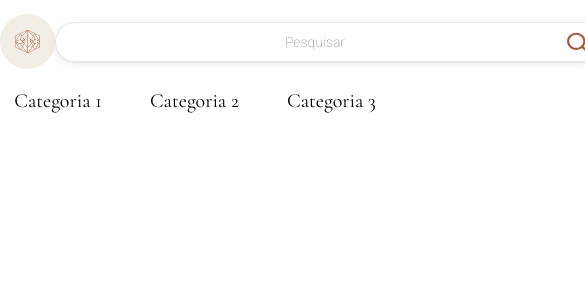
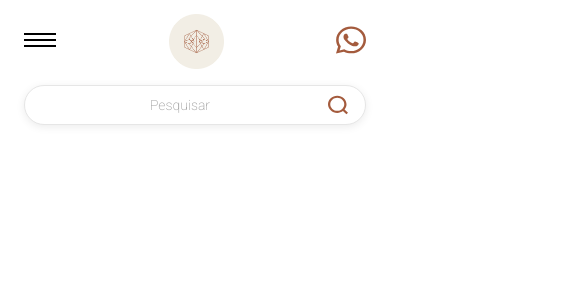
Before and after one commit to andrademachado/prototipo_site, a React (Vite) app: page / in a window 390 px wide. Shown: the top 300 px of the page, 585 px wide, since content can reach past the window. Built offline with nearby package versions, Linux system fonts and the light colour scheme; a web font is replaced by a local one.

Commit message:
Responsividade do component Header .

```diff
--- a/src/components/Header/index.tsx
+++ b/src/components/Header/index.tsx
@@ -4,15 +4,39 @@ import { Container } from '../../styles'
 import logo from '../../assets/images/Logo.png'
 import zap from '../../assets/images/zap.svg'
 import lupa from '../../assets/images/lupa.svg'
+import close from '../../assets/images/close1.svg'
 
 const Header = () => {
     const [busca, setBusca] = useState('')
+    const [menuAberto, setMenuAberto] = useState(false)
+
+    const toggleMenu = () => {
+        setMenuAberto(!menuAberto)
+    }
 
     return (
         <HeaderBar>
             <Container >
+                {/* TopHeader (No Desktop, o menu não ocupa espaço. No Mobile, ele fica na esquerda) */}
                 <TopHeader >
+
+                    {/* 1. Menu Hambúrguer (Agora faz parte da linha superior) */}
+                    <div
+                        className='menu-Hamburguer'
+                        onClick={toggleMenu}
+                        role="button"
+                        aria-label="Abrir menu"
+                        tabIndex={0}
+                    >
+                        <span></span>
+                        <span></span>
+                        <span></span>
+                    </div>
+
+                    {/* 2. Logo (No Mobile, fica no centro graças ao space-between) */}
                     <img src={logo} alt="Logo da 'nome da empresa'" width={55} height={55} />
+
+                    {/* 3. Campo de Busca (No Mobile, o flex-wrap vai jogar ele pra linha de baixo) */}
                     <SearchForm role='search' >
                         <input
                             type="search"
@@ -24,9 +48,7 @@ const Header = () => {
                             className={`botao-limpar ${busca.length > 0 ? 'visivel' : ''}`}
                             onClick={() => setBusca('')}
                         >
-                            <svg width="20" height="20" viewBox="0 0 24 24" fill="none" xmlns="http://www.w3.org/2000/svg">
-                                <path d="M18 6L6 18M6 6L18 18" stroke="#A0A0A0" strokeWidth="2" strokeLinecap="round" strokeLinejoin="round" />
-                            </svg>
+                            <img src={close} alt="Limpar busca" className="icone-close" width={12} height={12} />
                         </div>
                         <img
                             className="lupa"
@@ -34,6 +56,8 @@ const Header = () => {
                             alt="Pesquisar"
                         />
                     </SearchForm>
+
+                    {/* 4. Ícone do Zap (No Mobile, fica na direita) */}
                     <a
                         href="https://wa.me/5531999999999?text=Estou%20vindo%20do%20site%20e%20quero%20mais%20informações."
                         target="_blank"
@@ -43,8 +67,10 @@ const Header = () => {
                         <img src={zap} alt="WhatsApp" width={30} height={30} />
                     </a>
                 </TopHeader >
-                <NavBAR>
-                    <Links>
+
+                {/* Menu de Navegação (Categorias) */}
+                <NavBAR className={menuAberto ? 'is-open' : ''}>
+                    <Links className={menuAberto ? 'is-open' : ''}>
                         <LinkItem>
                             <a href="#">Categoria 1</a>
                         </LinkItem>
--- a/src/components/Header/styles.ts
+++ b/src/components/Header/styles.ts
@@ -5,13 +5,57 @@ export const HeaderBar = styled.header`
     background-color: ${cores.branco};
     padding: 4px 0;
     margin-bottom: 30px;
-`
+
+    .menu-Hamburguer {
+        width: 32px;
+        cursor: pointer;
+        display: none;
+
+        span {
+            height: 2px;
+            width: 100%;
+            background-color: ${cores.preto};
+            display: block;
+            margin-bottom: 4px;
+            transition: all .3s ease;
+        }
+
+        @media (max-width: 1023px) {
+            display: block;
+        }
+    }
+    @media (max-width: 1023px) {
+        padding-left: 24px;
+        padding-right: 24px;
+    }
+`;
+
 export const Links = styled.ul`
     display: flex;
     gap: 48px;
     list-style: none;
     padding: 0;
-`
+    margin: 0;
+
+    @media (max-width: 1023px) {
+        display: none;
+        flex-direction: column;
+        gap: 20px;
+        width: 100%;
+        text-align: center;
+        padding: 15px 0;
+
+        &.is-open {
+            display: flex;
+        }
+    }
+
+    @media (min-width: 768px) and (max-width: 1023px) {
+        gap: 24px;
+        padding: 20px 0;
+    }
+`;
+
 export const LinkItem = styled.li`
     a{
         text-decoration: none;
@@ -24,19 +68,73 @@ export const LinkItem = styled.li`
             opacity:.5;
         }
     }
-`
+`;
+
 export const TopHeader = styled.div`
     display: flex;
     align-items: center;
     justify-content: space-between;
 
-`
+    @media (max-width: 1023px) {
+        flex-wrap: wrap;
+        & > .menu-Hamburguer { order: 1; }
+        & > img { order: 2; }
+        & > a { order: 3; }
+        & > form {
+            order: 4;
+            width: 100%;
+            max-width: 400px;
+            margin: 16px auto 0;
+            display: block;
+        }
+    }
+
+    /* CORREÇÃO EXCLUSIVA PARA TABLET (768px - 1023px) */
+    @media (min-width: 563px) and (max-width: 1023px) {
+        display: grid !important;
+        grid-template-columns: 1fr auto 1fr;
+        grid-template-rows: auto auto;
+        align-items: center;
+        justify-items: center;
+
+        & > .menu-Hamburguer {
+            grid-column: 1 / 2;
+            grid-row: 1 / 2;
+            justify-self: start;
+        }
+        & > img {
+            grid-column: 2 / 3;
+            grid-row: 1 / 2;
+            justify-self: center;
+        }
+        & > a {
+            grid-column: 3 / 4;
+            grid-row: 1 / 2;
+            justify-self: end;
+        }
+        & > form {
+            grid-column: 1 / 4;
+            grid-row: 2 / 3;
+            width: 100%;
+            max-width: 600px;
+            margin: 16px auto 0;
+            display: block;
+        }
+    }
+`;
+
 export const NavBAR = styled.nav`
     margin-top: 20px;
     display: flex;
     justify-content: center;
 
-`
+    @media (max-width: 1023px) {
+        margin-top: 0;
+        width: 100%;
+        flex-direction: column;
+        align-items: center;
+    }
+`;
 
 export const SearchForm = styled.form`
     position: relative;
@@ -45,43 +143,25 @@ export const SearchForm = styled.form`
         width: 550px;
         height: 40px;
         padding: 0 50px 0 20px;
-
         background-color: ${cores.branco};
-
         border: 1px solid #E6E6E6;
         border-radius: 30px;
-
         outline: none;
-
         font-size: 14px;
         text-align: center;
-
-        /* Sombra */
-        box-shadow:
-            0 2px 8px rgba(0, 0, 0, 0.08),
-            0 1px 2px rgba(0, 0, 0, 0.04);
-
+        box-shadow: 0 2px 8px rgba(0, 0, 0, 0.08);
         transition: all .25s ease;
 
-        &::placeholder {
-            color: #A0A0A0;
-        }
+        &::placeholder { color: #A0A0A0; }
 
         &:focus {
             border-color: #D5D5D5;
-
-            box-shadow:
-                0 4px 14px rgba(0, 0, 0, 0.12),
-                0 2px 6px rgba(0, 0, 0, 0.06);
+            box-shadow: 0 4px 14px rgba(0, 0, 0, 0.12);
         }
 
-        // 👇 ALTERAÇÃO AQUI 👇 (Esconde o "X" nativo do navegador)
-        &::-webkit-search-cancel-button {
-            display: none;
-        }
+        &::-webkit-search-cancel-button { display: none; }
     }
 
-    // 👇 ALTERAÇÃO AQUI 👇 (Adicionei a classe "lupa" para referenciar no CSS)
     .lupa {
         position: absolute;
         top: 50%;
@@ -92,20 +172,26 @@ export const SearchForm = styled.form`
         cursor: pointer;
     }
 
-    // 👇 ALTERAÇÃO AQUI 👇 (Estilo do seu novo botão "X" vindo do Figma)
     .botao-limpar {
         position: absolute;
         top: 50%;
-        right: 52px; /* Fica posicionado 52px da direita (antes da lupa) */
+        right: 52px;
         transform: translateY(-50%);
-        width: 18px;
-        height: 18px;
+        width: 12px;
+        height: 12px;
         cursor: pointer;
-        display: none; /* Fica invisível se não houver texto */
+        display: none;
         z-index: 2;
 
-        &.visivel {
-            display: block; /* Fica visível quando houver texto */
+        &.visivel { display: block; }
+        .icone-close { width: 100%; height: 100%; display: block; }
+    }
+
+    /* Tablet e mobile: input ocupa 100% do formulário */
+    @media (max-width: 1023px) {
+        input {
+            width: 100%;
+            max-width: 100%;
         }
     }
 `;
```
Also changed, not shown: src/assets/images/close.svg (added), src/assets/images/close1.svg (added).
